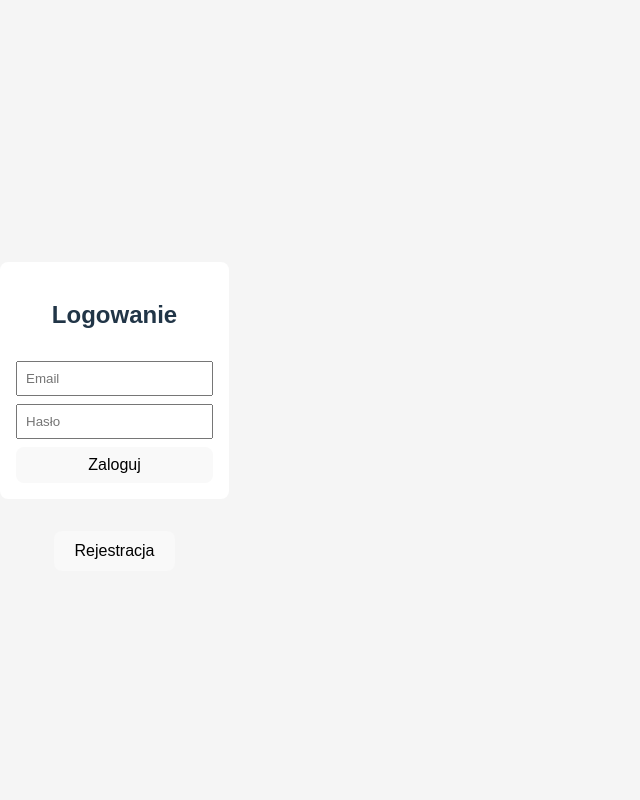
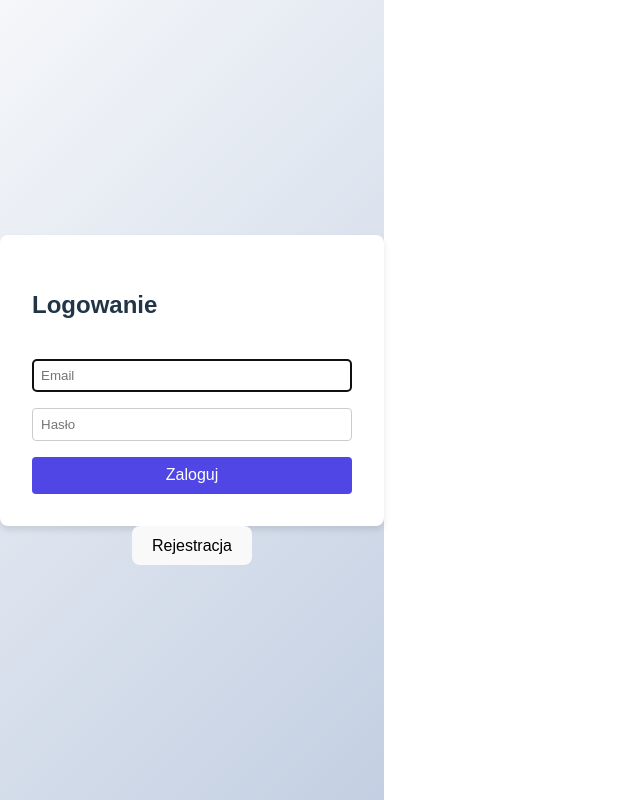
Before and after one commit to MarcinMq/TechPromo, a React (Vite) app in the folder frontend/: page / in a window 1280 px wide. Shown: the whole page, without its empty margins (0-640 px from the left). Built offline with nearby package versions, Linux system fonts and the light colour scheme.

Commit message:
Fix admin login seeding and enhance login form

```diff
--- a/frontend/src/App.css
+++ b/frontend/src/App.css
@@ -1,31 +1,52 @@
 body {
   font-family: sans-serif;
-  background: #f5f5f5;
   margin: 0;
   padding: 0;
 }
+
+.auth-container {
+  min-height: 100vh;
+  display: flex;
+  flex-direction: column;
+  align-items: center;
+  justify-content: center;
+  background: linear-gradient(135deg, #f5f7fa, #c3cfe2);
+}
+
 .form {
   display: flex;
   flex-direction: column;
-  gap: 0.5rem;
-  max-width: 300px;
-  margin: 2rem auto;
-  padding: 1rem;
-  background: white;
+  gap: 1rem;
+  width: 320px;
+  padding: 2rem;
+  background: #fff;
   border-radius: 8px;
+  box-shadow: 0 4px 6px rgba(0, 0, 0, 0.1);
 }
+
 .form input {
   padding: 0.5rem;
+  border: 1px solid #ccc;
+  border-radius: 4px;
 }
+
 .form button {
-  padding: 0.5rem;
+  padding: 0.6rem;
+  background: #4f46e5;
+  color: white;
+  border: none;
+  border-radius: 4px;
 }
+
+.form button:hover {
+  background: #4338ca;
+}
+
 .error {
   color: red;
-}
-.auth-container {
   text-align: center;
 }
+
 .home {
   padding: 2rem;
 }
--- a/frontend/src/components/LoginForm.tsx
+++ b/frontend/src/components/LoginForm.tsx
@@ -24,8 +24,18 @@ export default function LoginForm({ onSuccess }: Props) {
     <form className="form" onSubmit={submit}>
       <h2>Logowanie</h2>
       {error && <p className="error">{error}</p>}
-      <input placeholder="Email" value={email} onChange={e => setEmail(e.target.value)} />
-      <input placeholder="Hasło" type="password" value={password} onChange={e => setPassword(e.target.value)} />
+      <input
+        placeholder="Email"
+        value={email}
+        onChange={e => setEmail(e.target.value)}
+        autoFocus
+      />
+      <input
+        placeholder="Hasło"
+        type="password"
+        value={password}
+        onChange={e => setPassword(e.target.value)}
+      />
       <button>Zaloguj</button>
     </form>
   )
```
Also changed, not shown: 2 other files (tests, documents, lock files or other folders).
